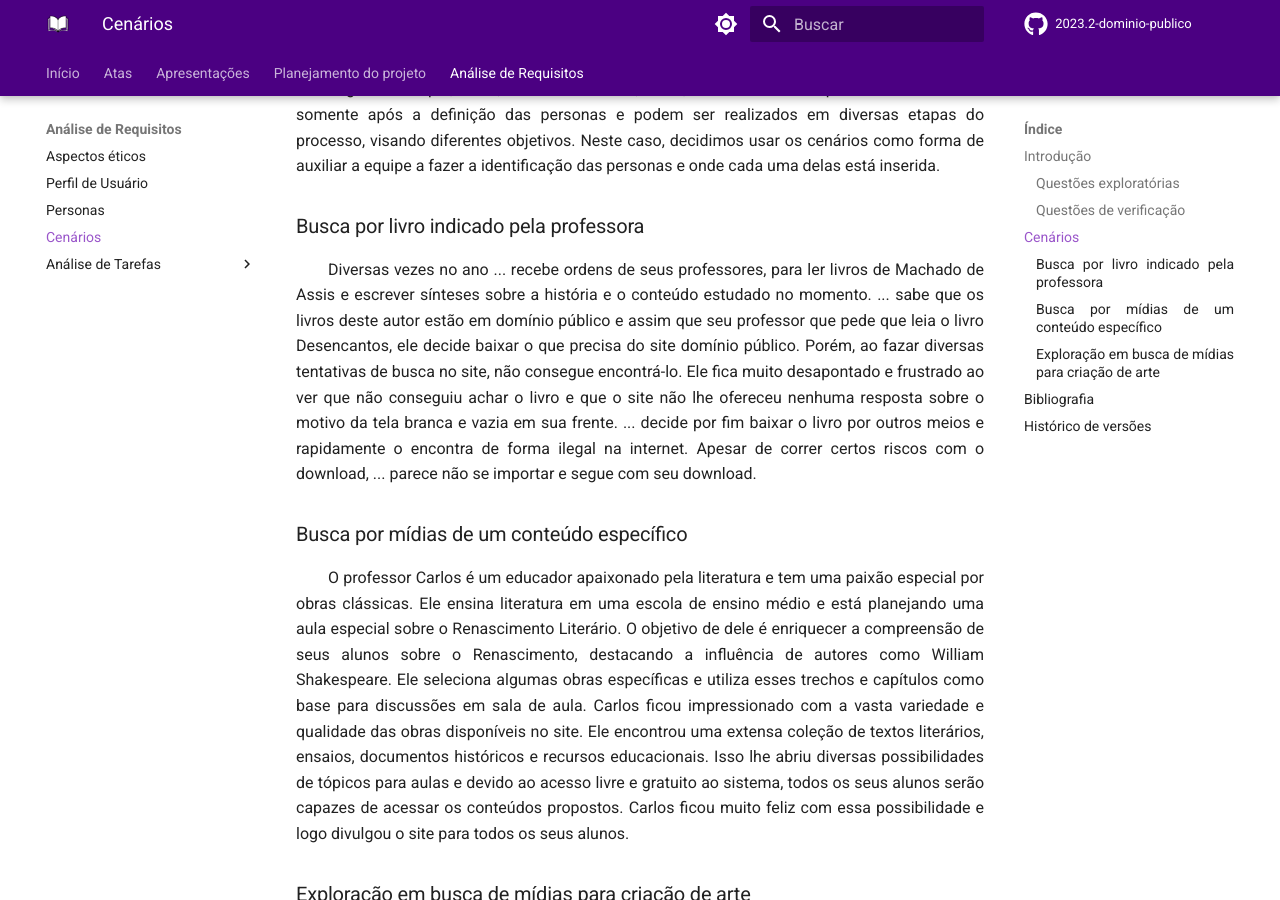
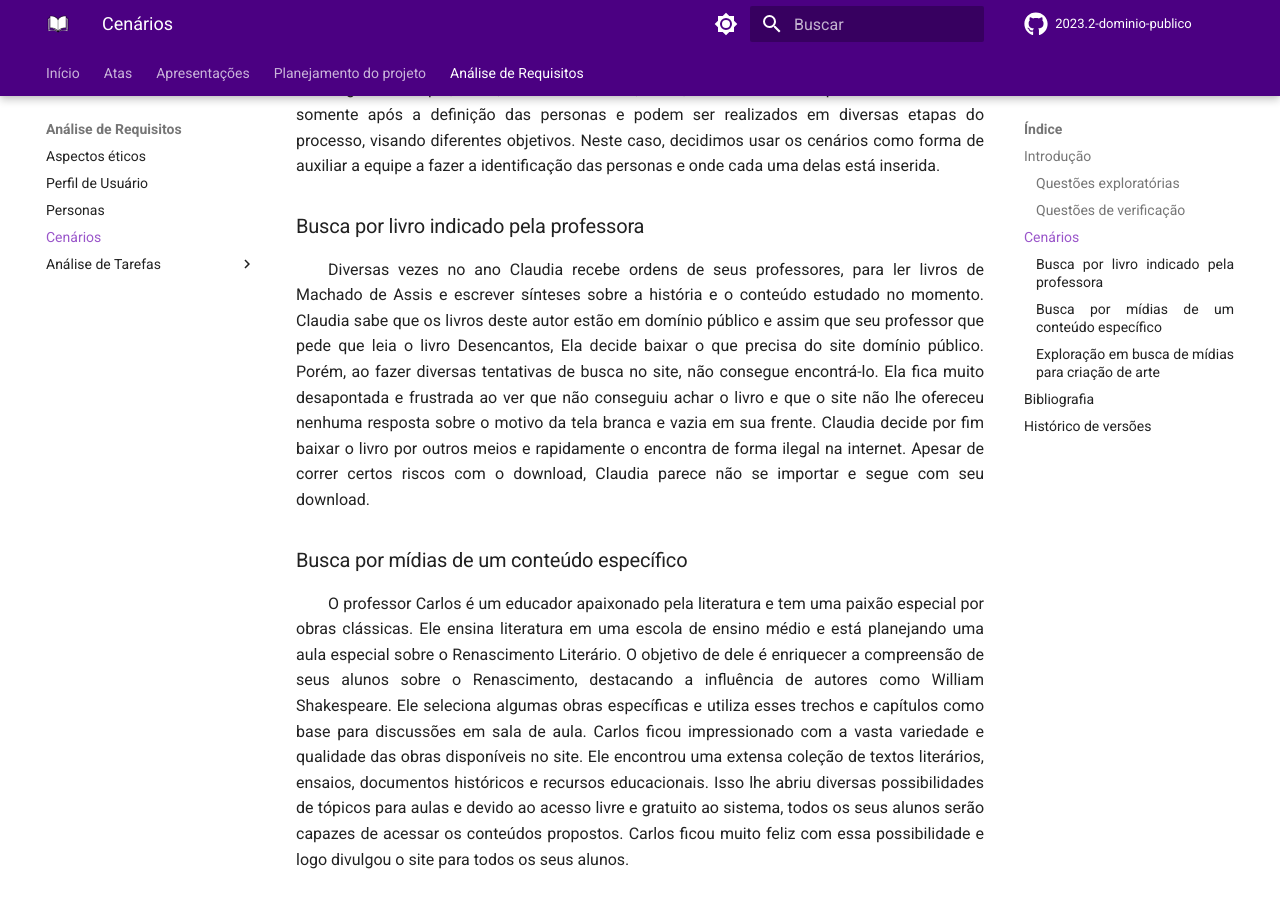
Before and after one commit to Interacao-Humano-Computador/2023.2-Dominio-Publico, an MkDocs documentation site: the page built from docs/analise_de_requisitos/cenarios.md, in a window 1280 px wide and 900 px high, scrolled down 886 px. Built offline with MkDocs 1.6.1 and Material for MkDocs 9.7.7, drawn with Linux system fonts in a browser that asks for light colours; comment, search, counter and statistics services are not loaded.

```diff
--- a/docs/analise_de_requisitos/cenarios.md
+++ b/docs/analise_de_requisitos/cenarios.md
@@ -31,7 +31,7 @@
 Segundo Cooper, 1999, Rosson e Carroll, 2002, os cenários não precisam ser criados somente após a definição das personas e podem ser realizados em diversas etapas do processo, visando diferentes objetivos. Neste caso, decidimos usar os cenários como forma de auxiliar a equipe a fazer a identificação das personas e onde cada uma delas está inserida.
 
 ### Busca por livro indicado pela professora
-Diversas vezes no ano ... recebe ordens de seus professores, para ler livros de Machado de Assis e escrever sínteses sobre a história e o conteúdo estudado no momento. ... sabe que os livros deste autor estão em domínio público e assim que seu professor que pede que leia o livro Desencantos, ele decide baixar o que precisa do site domínio público. Porém, ao fazar diversas tentativas de busca no site, não consegue encontrá-lo. Ele fica muito desapontado e frustrado ao ver que não conseguiu achar o livro e que o site não lhe ofereceu nenhuma resposta sobre o motivo da tela branca e vazia em sua frente. ... decide por fim baixar o livro por outros meios e rapidamente o encontra de forma ilegal na internet. Apesar de correr certos riscos com o download, ... parece não se importar e segue com seu download.
+Diversas vezes no ano Claudia recebe ordens de seus professores, para ler livros de Machado de Assis e escrever sínteses sobre a história e o conteúdo estudado no momento. Claudia sabe que os livros deste autor estão em domínio público e assim que seu professor que pede que leia o livro Desencantos, Ela decide baixar o que precisa do site domínio público. Porém, ao fazer diversas tentativas de busca no site, não consegue encontrá-lo. Ela fica muito desapontada e frustrada ao ver que não conseguiu achar o livro e que o site não lhe ofereceu nenhuma resposta sobre o motivo da tela branca e vazia em sua frente. Claudia decide por fim baixar o livro por outros meios e rapidamente o encontra de forma ilegal na internet. Apesar de correr certos riscos com o download, Claudia parece não se importar e segue com seu download.
 
 ### Busca por mídias de um conteúdo específico
 O professor Carlos é um educador apaixonado pela literatura e tem uma paixão especial por obras clássicas. Ele ensina literatura em uma escola de ensino médio e está planejando uma aula especial sobre o Renascimento Literário. O objetivo de dele é enriquecer a compreensão de seus alunos sobre o Renascimento, destacando a influência de autores como William Shakespeare. Ele seleciona algumas obras específicas e utiliza esses trechos e capítulos como base para discussões em sala de aula.
```
